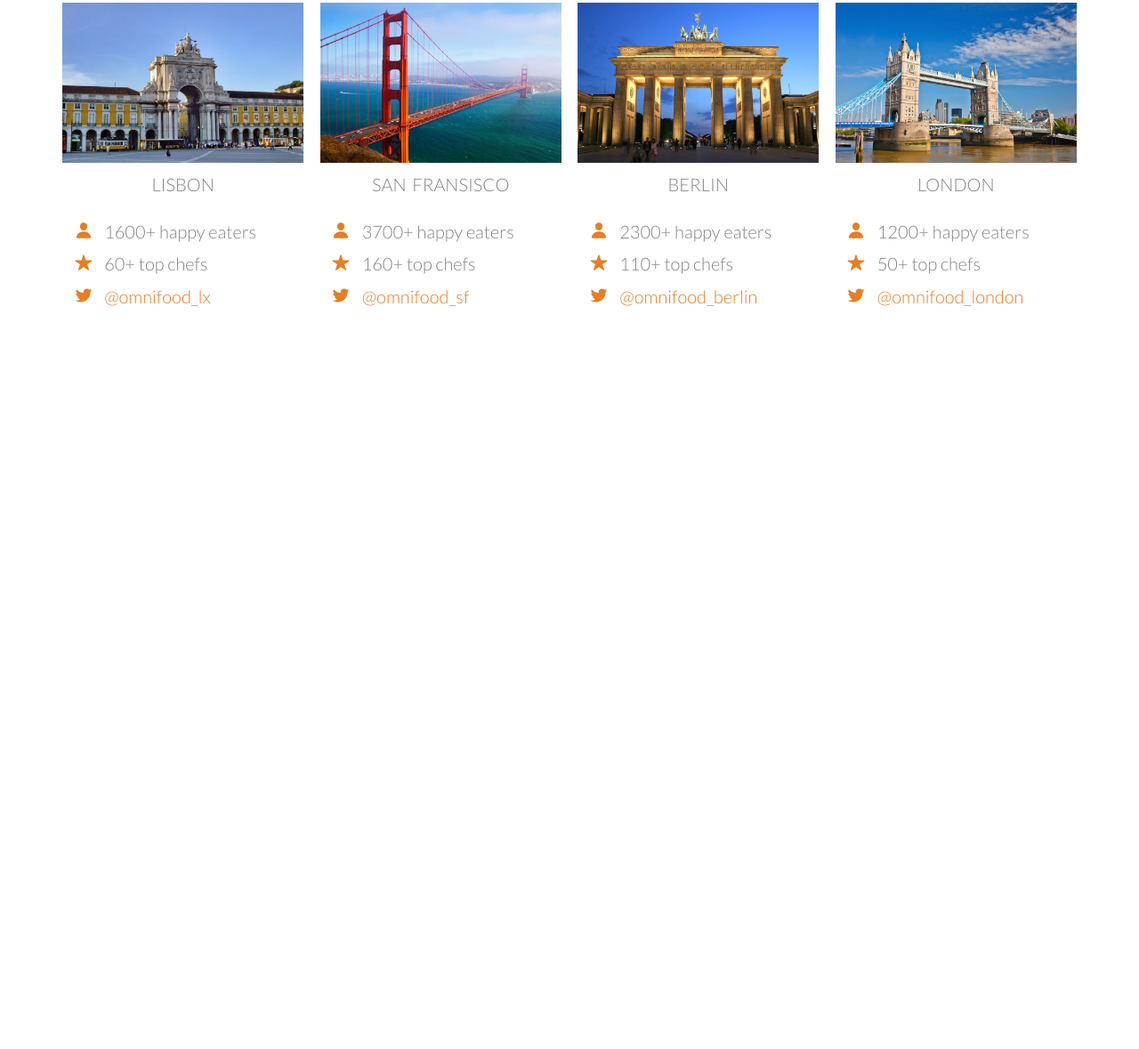
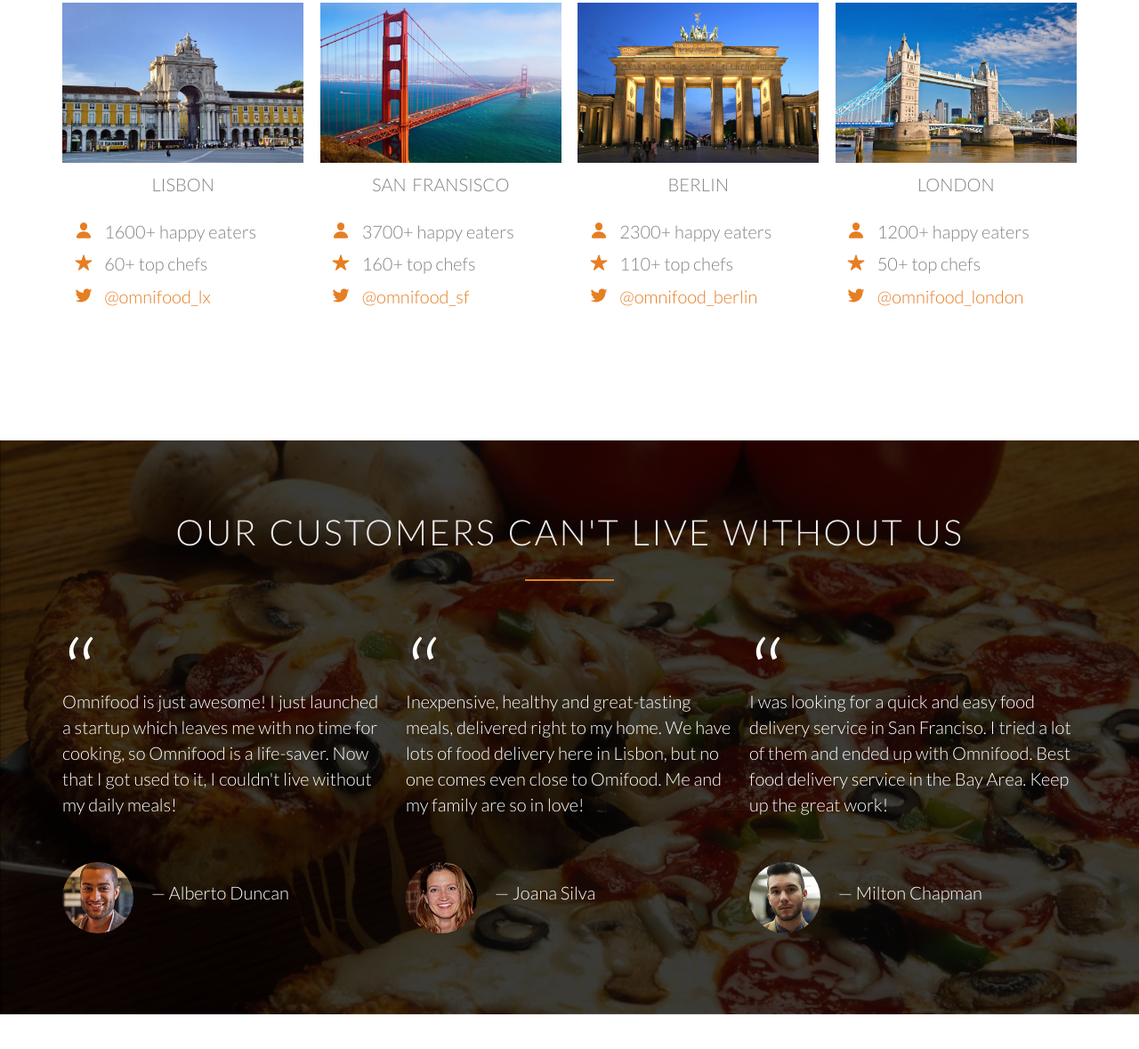
Before and after one commit to Jallouli-Yassine/omniFood-front-end, a plain HTML site: page index.html in a window 1280 px wide. Shown: the part 2975-4154 px from the top of the page at 89% size. Before the commit the page ends 3470 px from the top, so only its background shows below. Drawn offline with nearby package versions, Linux system fonts and the light colour scheme.

Commit message:
customers section done

```diff
--- a/index.html
+++ b/index.html
@@ -254,6 +254,59 @@
     </div>
   </section>
 
+  <section class="customers">
+    <div class="row">
+      <h2>OUR CUSTOMERS CAN'T LIVE WITHOUT US</h2>
+    </div>
+
+    <div class="row">
+      <div class="col span-1-of-3 custBox">
+        <p class="custText">Omnifood is just awesome! I just launched a startup which leaves me with no time for
+          cooking, so Omnifood is
+          a
+          life-saver. Now that I got used to it, I couldn't live without my daily meals!</p>
+        <div>
+          <img class="clearfix" src="./ressources/img/customer-1.jpg" alt="">
+          <p class="custNames">&mdash; Alberto Duncan</p>
+        </div>
+      </div>
+      <div class="col span-1-of-3 custBox">
+        <p class="custText">Inexpensive, healthy and great-tasting meals, delivered right to my home. We have lots of
+          food delivery here
+          in Lisbon,
+          but no one comes even close to Omifood. Me and my family are so in love!
+        </p>
+        <div>
+          <img class="clearfix" src="./ressources/img/customer-2.jpg" alt="">
+          <p class="custNames">&mdash; Joana Silva</p>
+        </div>
+      </div>
+      <div class="col span-1-of-3 custBox">
+        <p class="custText">I was looking for a quick and easy food delivery service in San Franciso. I tried a lot of
+          them and ended up
+          with
+          Omnifood. Best food delivery service in the Bay Area. Keep up the great work!
+        </p>
+        <div>
+          <img class="clearfix" src="./ressources/img/customer-3.jpg" alt="">
+          <p class="custNames">&mdash; Milton Chapman</p>
+        </div>
+      </div>
+    </div>
+
+  </section>
+
+  <section>
+
+  </section>
+
 </body>
 
 </html>
+
+
+<!--
+
+
+
+-->
--- a/ressources/css/style.css
+++ b/ressources/css/style.css
@@ -307,6 +307,55 @@ h4 {
     color: #555;
 }
 
+/* CUSTOMERS */
+
+.customers {
+    background-image: linear-gradient(rgba(0, 0, 0, 0.77), rgba(0, 0, 0, 0.77)), url(../img/back-customers.jpg);
+    height: auto;
+    width: 100%;
+    background-position: center;
+    background-size: cover;
+}
+
+.customers h2 {
+    color: rgb(235, 235, 235);
+}
+
+.customers p {
+    color: #fff;
+    font-size: 100%;
+    line-height: 145%;
+}
+
+.custBox {
+    position: relative;
+}
+
+.custText:before {
+    padding-top: 50px;
+    content: "\201C";
+    font-size: 600%;
+    display: block;
+}
+
+.customers ion-icon {
+    font-size: 220%;
+    margin-bottom: 1%;
+    color: #fff;
+}
+
+.customers img {
+    float: left;
+    margin-top: 50px;
+    width: 80px;
+    border-radius: 50%;
+}
+
+.custNames {
+    padding-top: 70px;
+    padding-left: 100px;
+}
+
 /*
  color: #e67e22;
 */
```
